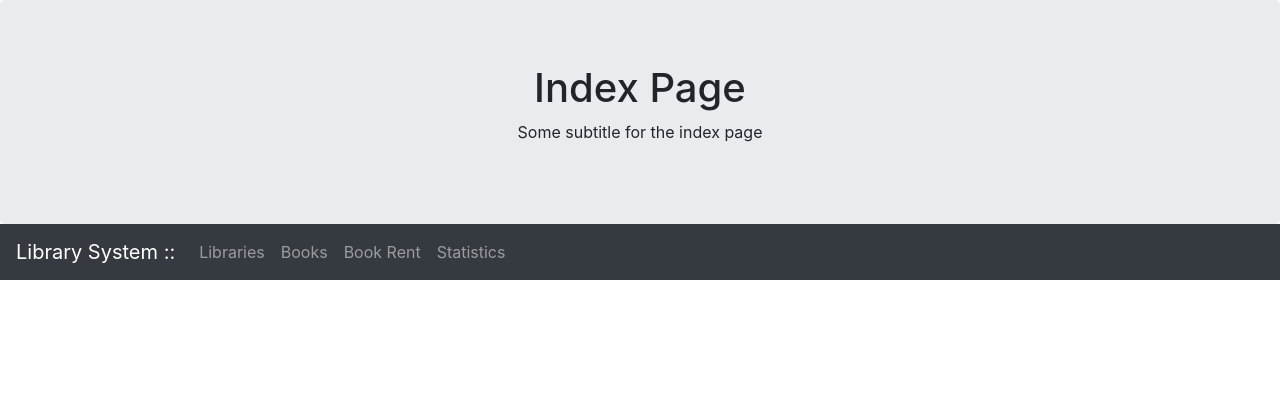
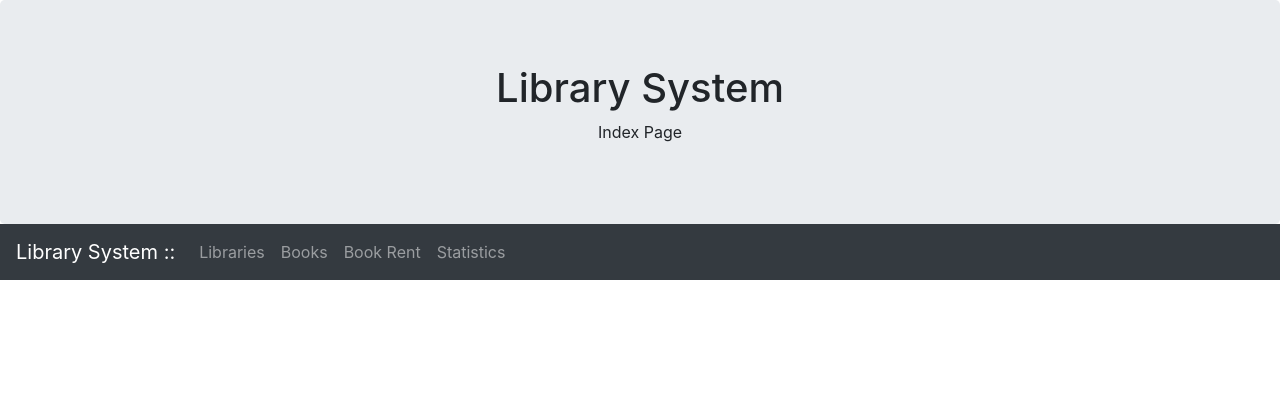
Before and after one commit to guilhermefacanha/php_final_project, a PHP site: page / in a window 1280 px wide. Shown: the top 420 px of the page. Run offline with PHP 8.4, Linux system fonts and the light colour scheme; some libraries are stand-ins or nearby versions.

Commit message:
Some minor changes

```diff
--- a/inc/Page/Page.class.php
+++ b/inc/Page/Page.class.php
@@ -51,7 +51,7 @@ class Page
             </div>
             <nav class="navbar navbar-expand-lg navbar-dark bg-dark">
                 <div class="navbar-header">
-                    <a class="navbar-brand" href="#">Library System :: </a>
+                    <a class="navbar-brand" href="index.php">Library System :: </a>
                 </div>
                 <button class="navbar-toggler" type="button" data-toggle="collapse" data-target="#navbarSupportedContent" aria-controls="navbarSupportedContent" aria-expanded="false" aria-label="Toggle navigation">
                     <span class="navbar-toggler-icon"></span>
--- a/index.php
+++ b/index.php
@@ -11,8 +11,8 @@
     //require_once("inc/util/PDOAgent.class.php");
     //require_once("inc/dao/CustomerMapper.class.php");
 
-    Page::$title = 'Index Page';
-    Page::$subtitle = 'Some subtitle for the index page';
+    Page::$title = 'Library System';
+    Page::$subtitle = 'Index Page';
     Page::header();
 
     // Page::error('Example of an error!');
--- a/stats.php
+++ b/stats.php
@@ -41,13 +41,11 @@
 
     $resGAvail = RestClient::call("GET",array('gavail' => 'true'));
     $groupsAvail = json_decode($resGAvail);
-    var_dump($groupsAvail);
 
     StatsPage::showGroupAvailableChart();
 
     $resGLib = RestClient::call("GET",array('glib' => 'true'));
     $groupsLib = json_decode($resGLib);
-    var_dump($groupsLib);
 
     Page::footer();
     ?>
```
